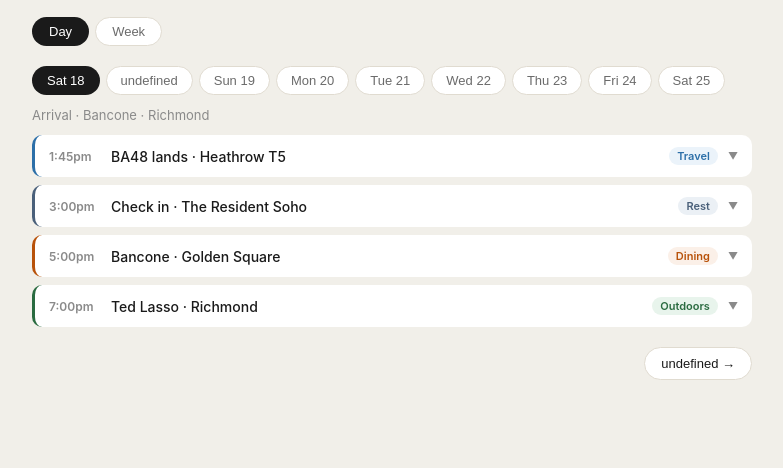
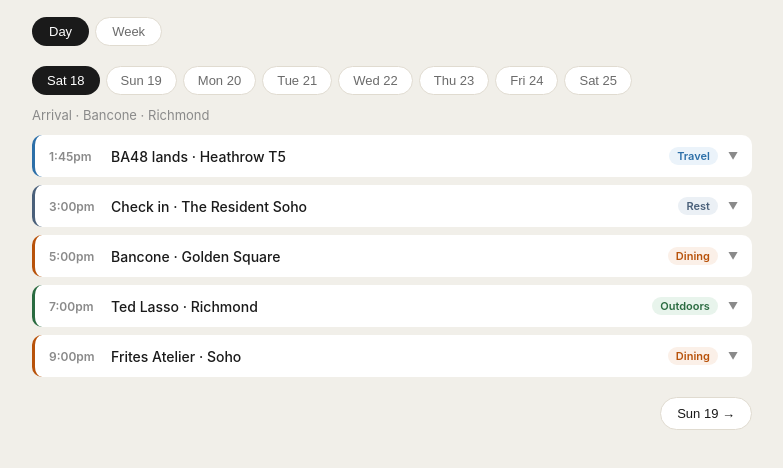
Before and after one commit to daminsoto/london-plan, a plain HTML site: page index.html in a window 1280 px wide. Shown: the part 74-542 px from the top of the page, without its empty margins (248-1031 px from the left). Drawn offline with Linux system fonts and the light colour scheme.

Commit message:
Update index.html

```diff
--- a/index.html
+++ b/index.html
@@ -36,9 +36,8 @@
     {t:'3:00pm',c:'rest',n:'Check in · The Resident Soho',d:'Golden Square area',x:null,loc:'The Resident Soho, 19-21 Soho Square, London W1D 3QN'},
     {t:'5:00pm',c:'dining',n:'Bancone · Golden Square',d:'5:00–6:30pm · Italian pasta',x:'Ref #99KP6C4DR75R · 5 min walk from hotel',loc:'Bancone, 1 Golden Square, London W1F 9JA'},
     {t:'7:00pm',c:'outdoors',n:'Ted Lasso · Richmond',d:'Paved Court · Richmond Green · Prince\'s Head · Thames',x:'Train from Waterloo ~30m · golden hour light · back by 9:30pm',loc:'Richmond Green, Richmond, London TW9 1QH'},
+    {t:'9:00pm',c:'dining',n:'Frites Atelier · Soho',d:'Sergio Herman\'s gourmet Dutch fries · loaded frites, croquettes, drinks',x:'5 min walk from The Resident · open till midnight · only if still peckish after Richmond',loc:'Frites Atelier, 34 Old Compton Street, London W1D 4TR'},
   ]},
-  {t:'9:00pm',c:'dining',n:'Frites Atelier · Soho',d:'Sergio Herman\'s gourmet Dutch fries · loaded frites, croquettes, drinks',x:'5 min walk from The Resident · open till midnight · only if still peckish after Richmond',loc:'Frites Atelier, 34 Old Compton Street, London W1D 4TR'},
-
   {short:'Sun 19',date:'Sunday 19 July',hl:'Flower Market · Kew Gardens · Richmond · Fallow',acts:[
   {t:'9:00am',c:'shopping',n:'Columbia Road Flower Market',d:'Spitalfields · Sunday only · open till 3pm',x:'Cab from Soho ~30m · leave by 10:30',loc:'Columbia Road Flower Market, London E2 7RG'},
   {t:'11:30am',c:'outdoors',n:'Kew Gardens',d:'Henry Moore sculptures throughout · glasshouses · Great Broad Walk Borders · giant waterlilies',x:'Travel from Columbia Road ~45m · £20 adult · District Line to Kew Gardens station',loc:'Royal Botanic Gardens Kew, Kew, Richmond TW9 3AE'},
```
